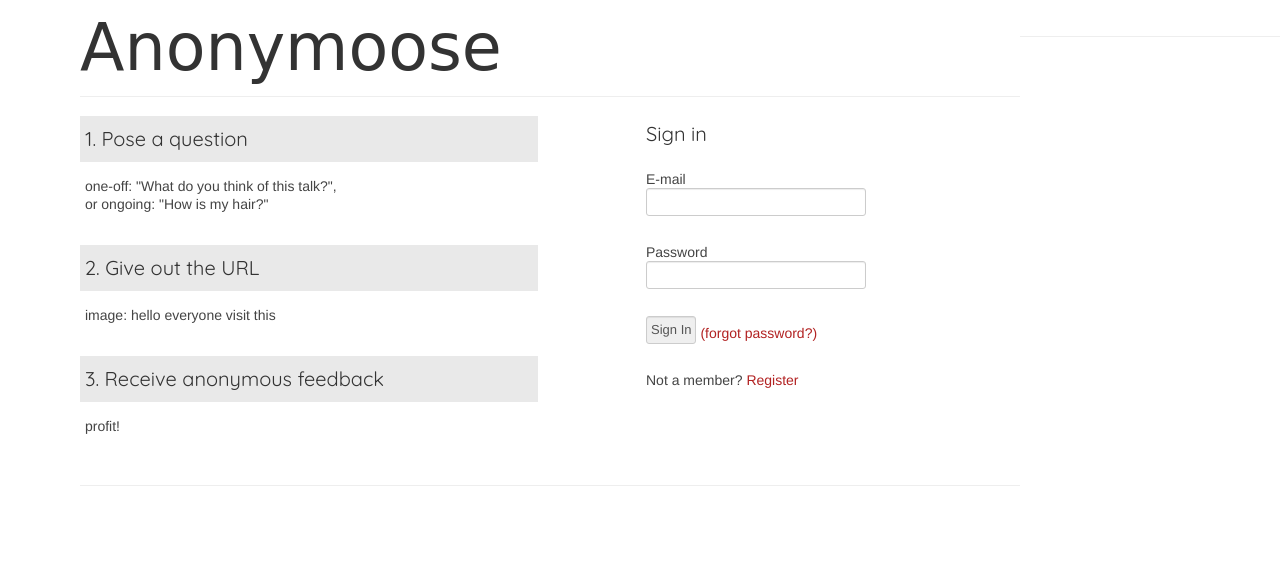
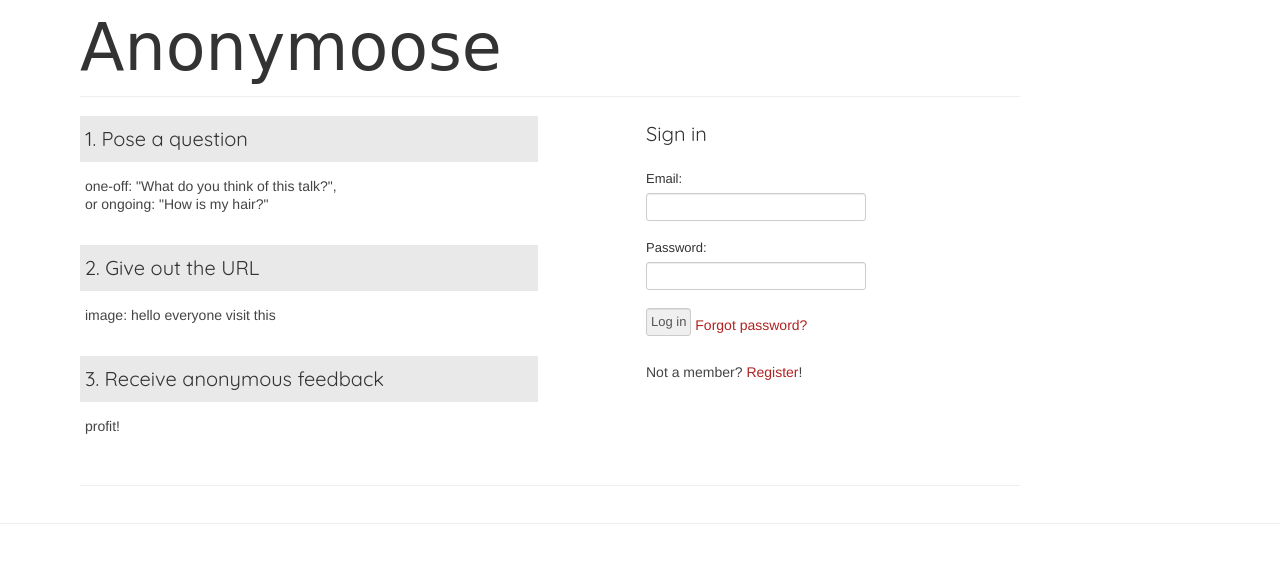
Before and after one commit to sirrice/moose, a Django app: page / in a window 1280 px wide. Shown: the part 38-601 px from the top of the page. Run offline with Django 3.2, Linux system fonts and the light colour scheme; parts of the project's set-up code (start-up, migrations or seed data) failed here and were passed over; some web fonts are replaced.

Commit message:
adding login/register to index

```diff
--- a/templates/base.html
+++ b/templates/base.html
@@ -12,7 +12,6 @@
 
 	<script type="text/javascript" src="/static/js/jquery-1.7.1.min.js"></script>
 
-	<!--<link rel="stylesheet" href="/style.css" />-->
 	<title>{% block title %}User test{% endblock %}</title>
 </head>
 
@@ -56,8 +55,11 @@
     </div>
     {% endif %}
 
-	</div>
+	</div><!--end span12-->
+
     <div class="span1">&nbsp;</div>
+
+	</div><!--close row-->
 
     <div id="footer">
         {% block footer %}
--- a/templates/index.html
+++ b/templates/index.html
@@ -1,4 +1,5 @@
 {% extends 'base.html' %}
+{% load i18n %}
 
 {% block content %}
 
@@ -7,15 +8,16 @@
 function register()
 {
 	//replace signin / register buttons with sign up fields
-	$signup = 'Confirm Password<br/>'
-		+ '<input type="password" size="30" name="pwd2"/>'
-		+ '<br/><br/>'
-		+ 'Name<br/>'
-		+ '<input type="text" size="30" name="fullname"/>'
-		+ '<br/><br/>'
-		+ '<input type="button" name="signup" value="Sign Up"/>';
+	$signup = '<form method="post" name="signup" action="/accounts/register/">'
+	+ "{% csrf_token %}"
+	+ '<p><label for="id_email">Email:</label> <input id="id_email" type="text" name="email" maxlength="70" /></p>'
+	+ '<p><label for="id_password1">Password:</label> <input type="password" name="password1" id="id_password1" /></p>'
+	+ '<p><label for="id_password2">Password confirmation:</label> <input type="password" name="password2" id="id_password2" /></p>'
+	+ '<p><label for="id_fullname">Name:</label> <input type="text" name="fullname" id="id_fullname" /></p>'
+	+ '<input type="button" name="signup" value="Register"/>'
+	+ '</form>';
 
-	$('span#signin').empty().html($signup);
+	$('span#formspan').empty().html($signup);
 }
 
 </script>
@@ -48,22 +50,23 @@ function register()
 <h2>Sign in</h2>
 <br/>
 
-<form name="signup">
+<span id="formspan">
 
-E-mail<br/>
-<input type="text" size="30" name="email"/>
-<br/><br/>
-Password<br/>
-<input type="password" size="30" name="pwd1"/>
-<br/><br/>
+<form method="post" name="signup" action="{% url django.contrib.auth.views.login %}">
+{% csrf_token %}
 
-<span id="signin">
-<input type="button" name="signin" value="Sign In"> <a href="">(forgot password?)</a>
-<br/><br/>
-Not a member? <a href="#" onClick="register()">Register</a>
-</span>
+<p><label for="id_email">Email:</label> <input id="id_email" type="text" name="email" maxlength="70" /></p>
+
+<p><label for="id_password">Password:</label> <input type="password" name="password" id="id_password" /></p>
+
+<input type="submit" value="{% trans 'Log in' %}" /> <a href="{% url auth_password_reset %}">{% trans "Forgot password?" %}</a>
+<input type="hidden" name="next" value="{% if next %}{{ next }}{% else %}/{%endif%}" />
 
 </form>
+
+<p>{% trans "Not a member" %}? <a href="#" onClick="register()">Register</a>!</p>
+
+</span>
 
 </div>
 
```
